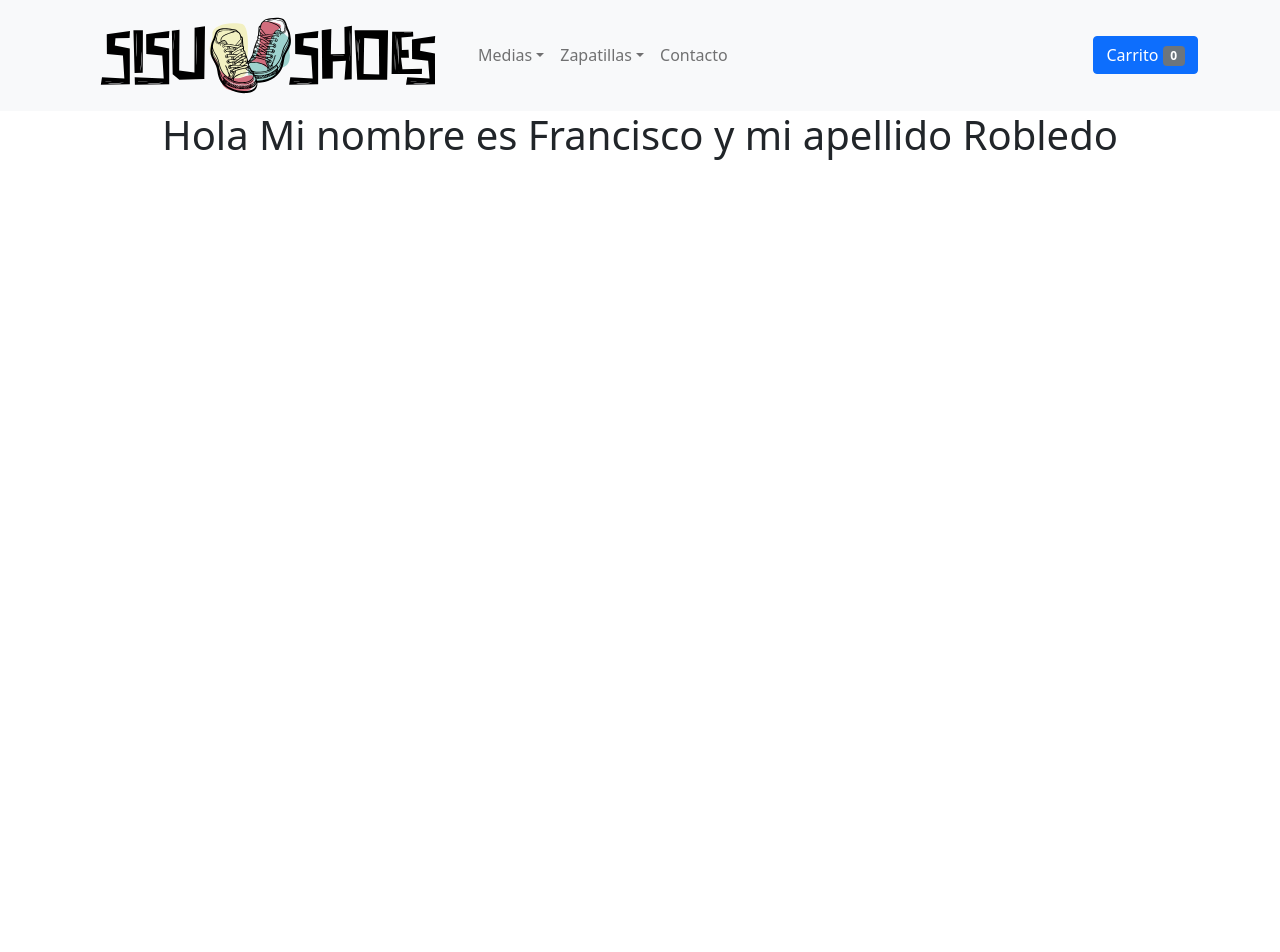
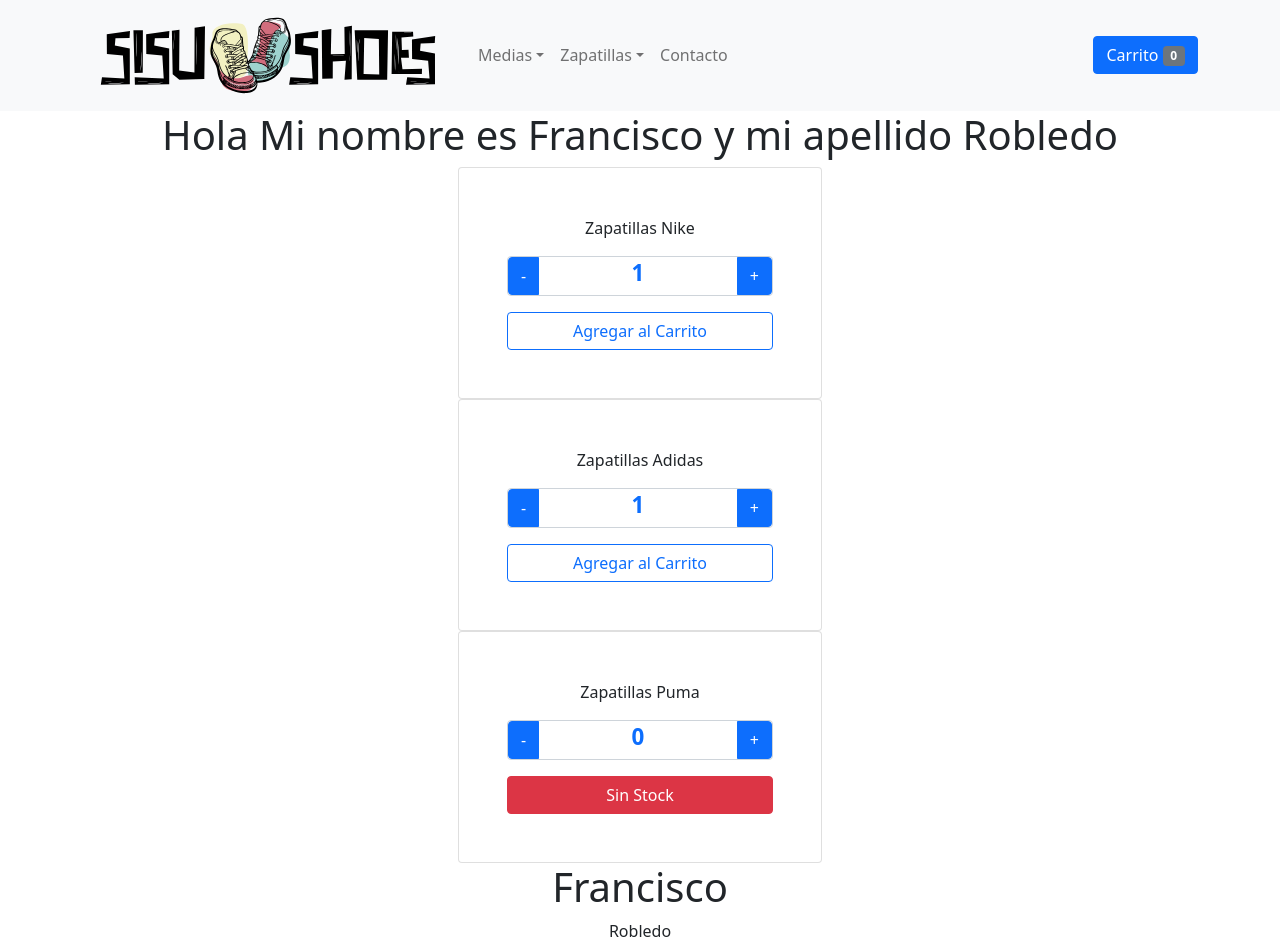
Before and after one commit to fkcisco/react, a React (Create React App) app: page / in a window 1280 px wide. Shown: the top 952 px of the page. Before the commit the page ends 800 px from the top, so only its background shows below. Built offline with nearby package versions, Linux system fonts and the light colour scheme.

Commit message:
Desafio Clase 4

```diff
--- a/src/App.css
+++ b/src/App.css
@@ -51,3 +51,12 @@
   padding-bottom: 25px;
   padding-top: 15px;
 }
+
+.cantidad {
+  font-size: 1.4rem;
+  color: #0d6efd;
+  font-weight: 700;
+  line-height: 1;
+  padding: 5px 0;
+  margin: 0;
+}
--- a/src/App.js
+++ b/src/App.js
@@ -5,10 +5,13 @@
 import ItemListContainer from './components/ItemListContainer'
 
 function App() {
+
+
   return (
     <div className="App">
       <NavBar/>
       <ItemListContainer/>
+
     </div>
   );
 }
--- /dev/null
+++ b/src/components/ClaseCuatro.jsx
@@ -0,0 +1,46 @@
+import { useEffect, useState } from 'react'
+
+
+function ClaseCuatro() {
+
+let objPersona = [{id:"1",name:'Francisco', apellido: 'Robledo' },{id:"2",name:'Marcelo', apellido: 'Gallador' },{id:"3",name:'Ariel', apellido: 'Ortega'},{id:"4",name:'Enzo', apellido: 'Francescoli'}]
+
+  const getFetch = ()=> {
+    return new Promise ((resolve, reject)=> {
+      setTimeout(()=> {
+      resolve(objPersona)
+    },3000)
+    })
+ }
+
+  const Tarea = () => {
+    const [objPersona, setProductos] = useState([])
+
+    useEffect(()=>{
+      getFetch()
+      .then((resp)=> {
+        setProductos(resp)
+      })
+    .catch(err => console.log(err))
+    .finally(()=> console.log("si finaly"))
+  },[])
+
+  console.log(objPersona)
+  }
+
+  Tarea()
+
+    return (
+        <section>
+        {objPersona.map(producto =>
+            <div key={producto.id}>
+              <h1> {producto.name} </h1>
+              <p>{producto.apellido}</p>
+            </div>
+            )}
+        </section>
+
+        )
+}
+
+export default ClaseCuatro
--- /dev/null
+++ b/src/components/ItemCount.jsx
@@ -0,0 +1,38 @@
+import { useState } from 'react'
+import { InputGroup } from 'react-bootstrap'
+import { Button } from 'react-bootstrap'
+
+    const Contador= ({stock, init, producto, ident}) => {
+
+    const [ count, modificarCount ] = useState(parseFloat(init))
+
+    function agregar() {
+        if((count < stock)){
+          modificarCount(count + 1)
+        }
+    }
+    function descontar() {
+        if(count >= 1){
+          modificarCount(count - 1)
+      }
+  }
+    return (
+
+        <div className="container">
+          <div className="col-4 mx-auto">
+          <div className="card p-5 w-30">
+            <p>{producto}</p>
+            <InputGroup className="mb-3 outline-secondary justify-content-between form-control p-0">
+            <Button variant="primary" onClick={descontar}>-</Button>
+            <p className='cantidad'>{stock === "0" ? "0" : count }</p>
+            <Button variant="primary" onClick={agregar}>+</Button>
+            </InputGroup>
+            {stock === "0" ? <Button variant="danger" id={ident}>Sin Stock</Button> : <Button variant="outline-primary" id={ident}>Agregar al Carrito</Button>}
+            </div>
+          </div>
+      </div>
+
+)
+}
+
+export default Contador
--- a/src/components/ItemListContainer.jsx
+++ b/src/components/ItemListContainer.jsx
@@ -1,5 +1,7 @@
 import {Container } from 'react-bootstrap'
 import Saludo from './Saludo'
+import ItemCount from './ItemCount'
+import ClaseCuatro from './ClaseCuatro'
 
 const Contenido= () => {
 
@@ -7,7 +9,15 @@
 
         <Container>
             <Saludo nombre='Francisco' apellido='Robledo' />
+
+            <ItemCount stock='10' init='1' producto='Zapatillas Nike' ident='1' />
+            <ItemCount stock='5' init='1' producto='Zapatillas Adidas' ident='2' />
+            <ItemCount stock='0' init='1' producto='Zapatillas Puma' ident='2' />
+
+            <ClaseCuatro />
+
         </Container>
+
 
 )
 }
```
